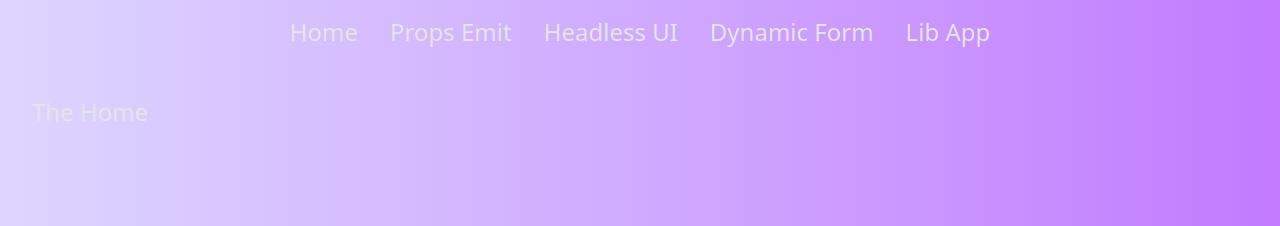
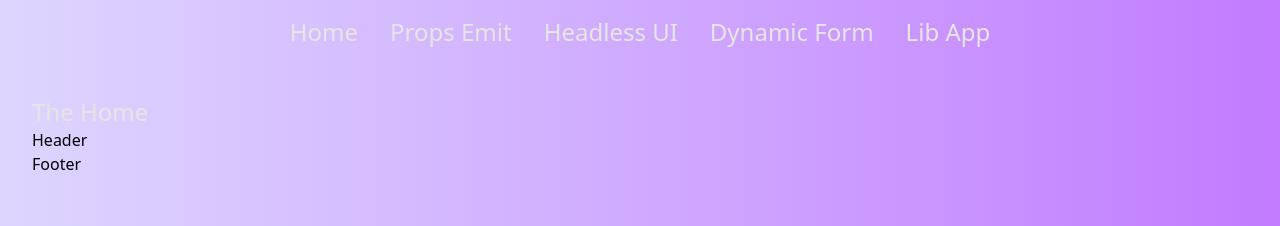
Before and after one commit to co6tter/vite-vue-sandbox, a Vue app: page / in a window 1280 px wide. Shown: the top 226 px of the page. Built offline with nearby package versions, Linux system fonts and the light colour scheme.

Commit message:
feat: add VChild and VGrandChild components with slot support

```diff
--- /dev/null
+++ b/src/components/VChild.vue
@@ -0,0 +1,17 @@
+<template>
+  <VGrandChild>
+    <template v-for="(_, name) in slots" #[name]="slotData" :key="name">
+      <slot :name="name" v-bind="slotData || {}"></slot>
+    </template>
+  </VGrandChild>
+</template>
+
+<script setup lang="ts">
+import { useSlots } from "vue";
+
+import VGrandChild from "./VGrandChild.vue";
+
+// eslint-disable-next-line @typescript-eslint/no-explicit-any
+defineSlots<Record<string, (props?: any) => any>>();
+const slots = useSlots();
+</script>
--- /dev/null
+++ b/src/components/VGrandChild.vue
@@ -0,0 +1,5 @@
+<template>
+  <header><slot name="header" /></header>
+  <main><slot /></main>
+  <footer><slot name="footer" /></footer>
+</template>
--- a/src/views/TheHome.vue
+++ b/src/views/TheHome.vue
@@ -2,6 +2,7 @@
 import { nanoid } from "nanoid";
 import { onMounted, onUnmounted } from "vue";
 
+import VChild from "@/components/VChild.vue";
 import { lockResource, releaseResource, sendHeartbeat } from "@/mocks/mockApi";
 
 const id = nanoid();
@@ -30,5 +31,10 @@ onUnmounted(async () => {
 <template>
   <div class="container mx-auto p-8">
     <h1 class="text-stone-200 text-2xl">The Home</h1>
+
+    <VChild>
+      <template #header>Header</template>
+      <template #footer>Footer</template>
+    </VChild>
   </div>
 </template>
```
